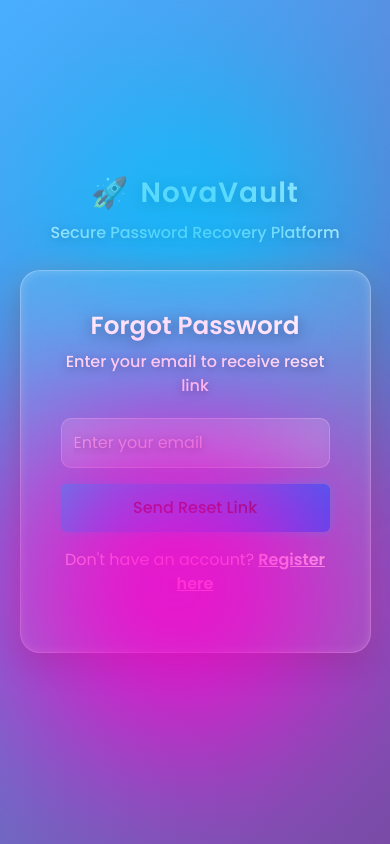
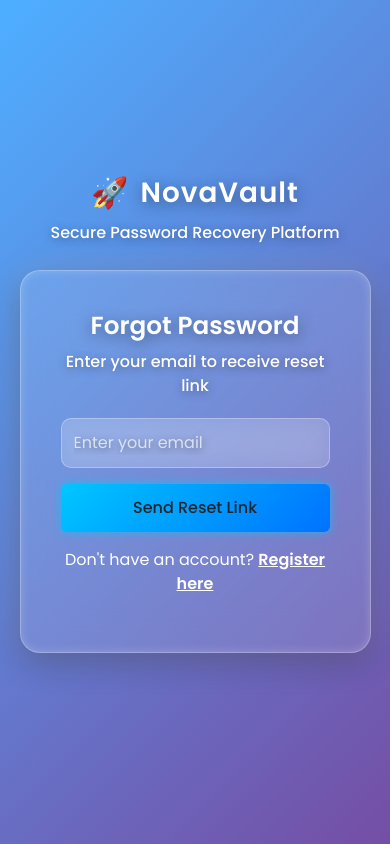
Before and after one commit to thiruthavachelvan/novavault-frontend, a React (Create React App) app: page / in a window 390 px wide. Built offline with nearby package versions, Linux system fonts and the light colour scheme.

Commit message:
Hide background glow elements on mobile for better usability

```diff
--- a/src/index.css
+++ b/src/index.css
@@ -38,8 +38,6 @@ body {
 
 }
 
-/* Floating circles */
-
 body::before,
 body::after {
   content: "";
@@ -48,6 +46,14 @@ body::after {
   filter: blur(100px);
   z-index: 0;
   pointer-events: none;
+}
+
+@media (max-width: 768px) {
+
+  body::before,
+  body::after {
+    display: none;
+  }
 }
 
 body::before {
@@ -76,8 +82,8 @@ body::after {
 
 .glass-card {
 
-  background: rgba(255,255,255,0.12);
-  border: 1px solid rgba(255,255,255,0.25);
+  background: rgba(255, 255, 255, 0.12);
+  border: 1px solid rgba(255, 255, 255, 0.25);
 
   border-radius: 20px;
 
@@ -176,13 +182,13 @@ body::after {
 }
 
 .form-control::placeholder {
-  color: rgba(255,255,255,0.85);
-  text-shadow: 0 2px 8px rgba(0,0,0,0.4);
+  color: rgba(255, 255, 255, 0.85);
+  text-shadow: 0 2px 8px rgba(0, 0, 0, 0.4);
 }
 
 .form-control:focus {
-  background: rgba(255,255,255,0.2);
+  background: rgba(255, 255, 255, 0.2);
   color: #ffffff;
-  box-shadow: 0 0 15px rgba(0,198,255,0.6);
-  border: 1px solid rgba(255,255,255,0.5);
+  box-shadow: 0 0 15px rgba(0, 198, 255, 0.6);
+  border: 1px solid rgba(255, 255, 255, 0.5);
 }
```
